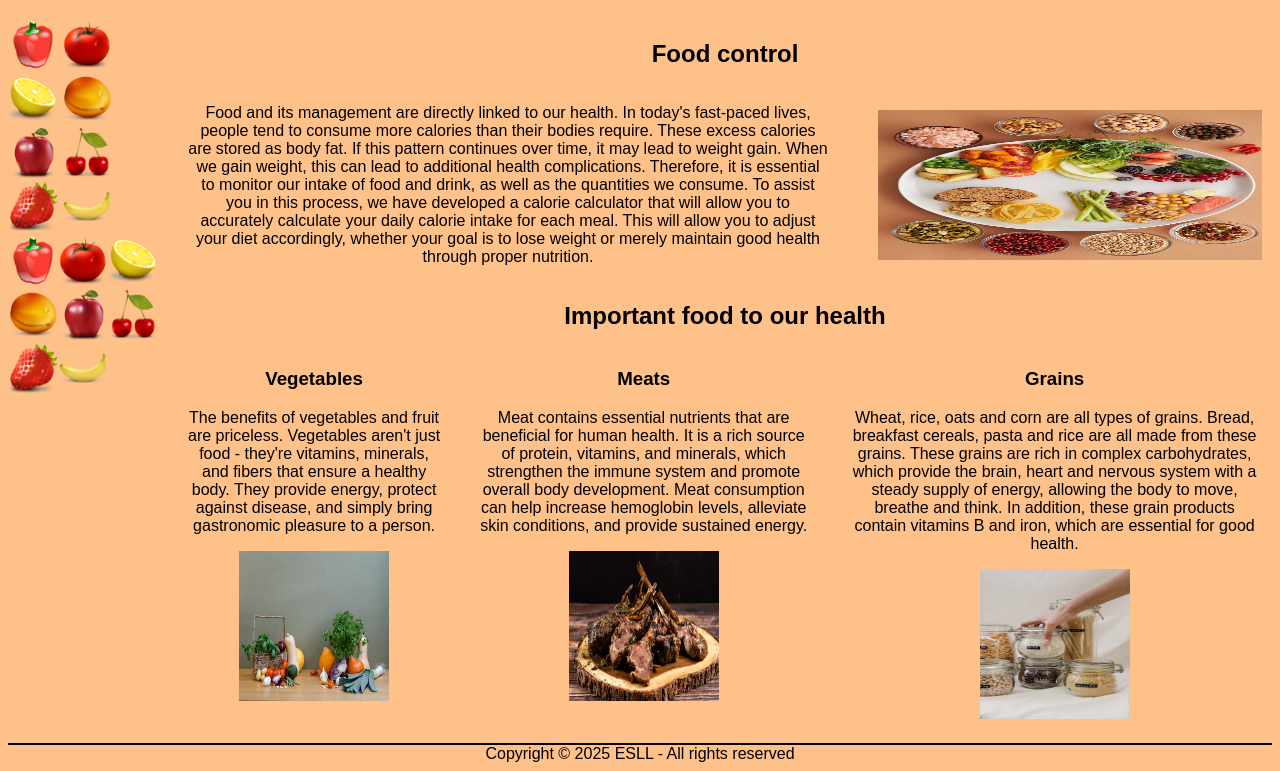
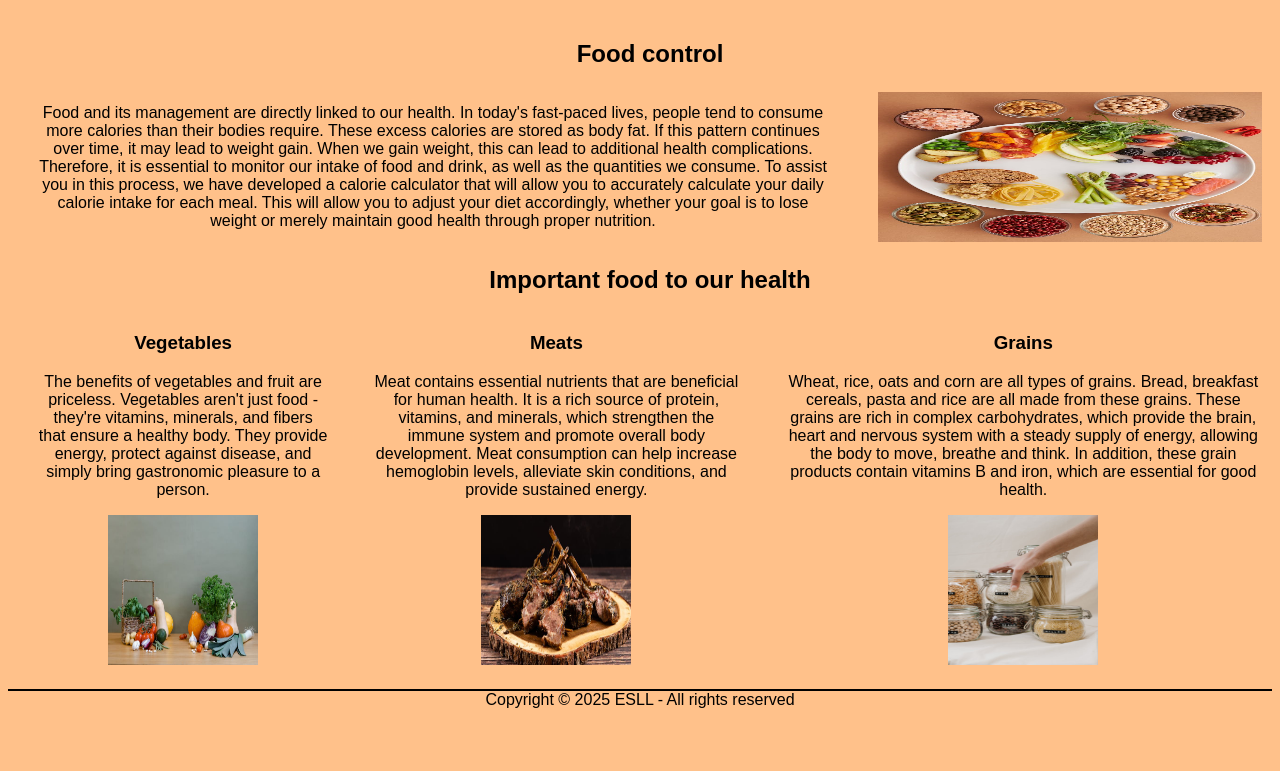
Before and after one commit to DimDeveloper18/Python-Assignment, a Flask app: page / in a window 1280 px wide. Shown: the part 235-1006 px from the top of the page. After the commit the page ends 943 px from the top, so only its background shows below. Run offline with Flask 3, Linux system fonts and the light colour scheme.

Commit message:
Aside style element added with display (none) to block aside in home page. Temporary code deleted for html element.

```diff
--- a/static/css/homemobile.css
+++ b/static/css/homemobile.css
@@ -2,9 +2,7 @@
 @import url("homelarge.css");
 
 @media screen and (min-width: 320px){
-/* html{
-    font-size: 1em;
-} */
+
 body{
     background-color: #ffc18a;
     color: #000000;
@@ -69,6 +67,9 @@ main{
     text-align: center;
     margin: 0px 10px 0px 10px;
 }
+aside{
+    display: none;
+}
 footer{
     text-align: center;
     border-top: 2px solid #000000;
```
